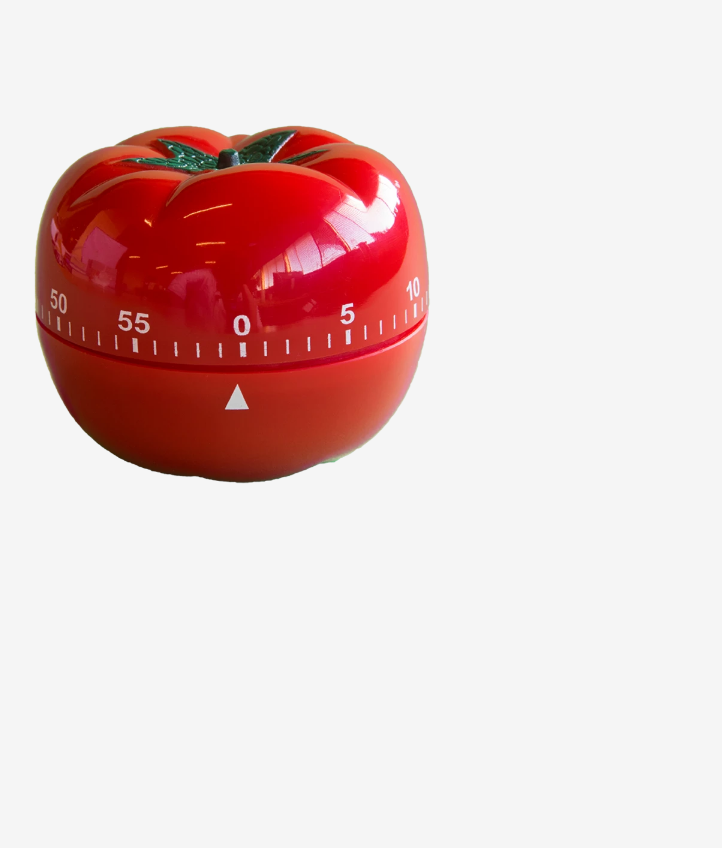
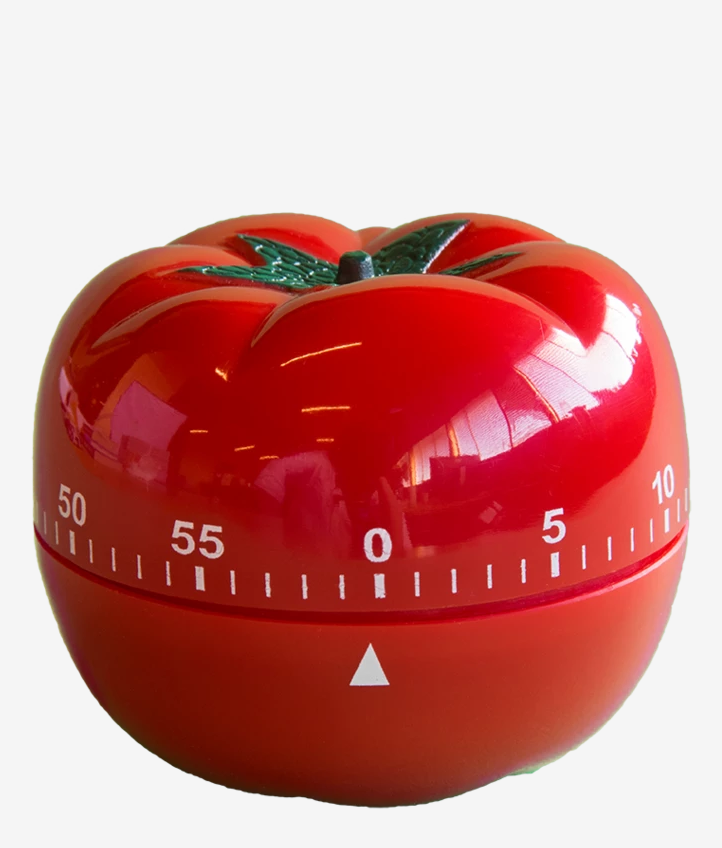
Before and after one commit to JonReuter/tomato-timer-tracking-table, a plain HTML site: page index.html in a window 1280 px wide. Shown: the part 98-946 px from the top of the page, without its empty margins (282-1004 px from the left). Before the commit the page ends 800 px from the top, so only its background shows below. Drawn offline with Linux system fonts and the light colour scheme.

Commit message:
final version

```diff
--- a/css/style.css
+++ b/css/style.css
@@ -157,15 +157,14 @@ header nav ul li a {
 }
 
 #indexMain{
-    display: inline-flex;
-    position: relative;
-    justify-content: center;
+    display: block;
+text-align: center;
 }
 
-#indexMain #index-img {
-    width: 60%;
-}
-
+#index-img {
+display: inline-block;
+ width: 80%;
+)
 /*
 Slider for method page
 */
--- a/index.html
+++ b/index.html
@@ -32,8 +32,10 @@
     </header>
 
 
-    <main id="indexMain">
+    <main>
+        <div  id="indexMain">
         <img id="index-img" src="img/timer.png" alt="tomato timer">
+        </div>
     </main>
 
     <footer>
```
